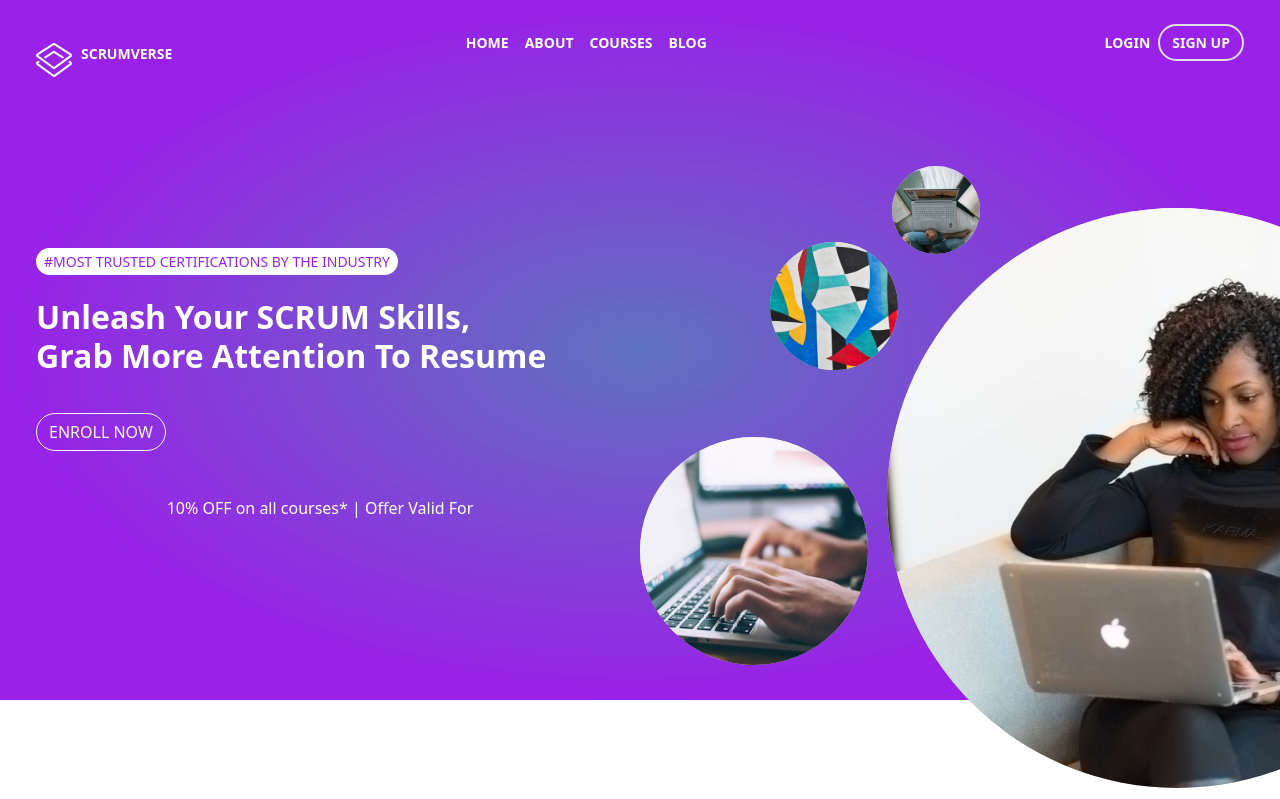
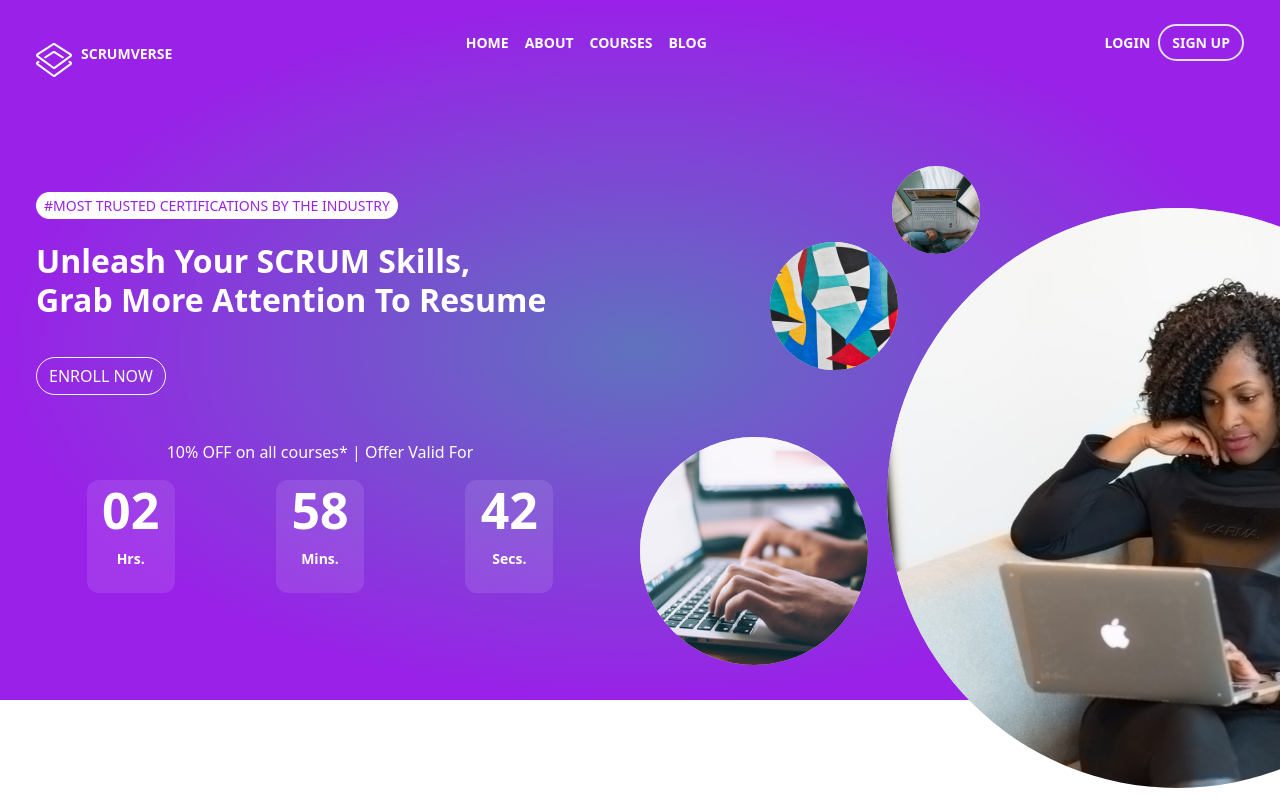
Before and after one commit to afsumeem/scrum-verse, a React (Create React App) app: page / in a window 1280 px wide. Shown: the top 799 px of the page. Built offline with nearby package versions, Linux system fonts and the light colour scheme.

Commit message:
banner done

```diff
--- a/src/components/Home/Banner/Banner.js
+++ b/src/components/Home/Banner/Banner.js
@@ -28,6 +28,38 @@ const Banner = () => {
                     <Button variant="outline-light rounded-pill" style={{ marginTop: "30px", marginBottom: "45px" }}>ENROLL NOW</Button>
                     <div >
                         <p className='text-white text-center'>10% OFF on all courses* | Offer Valid For</p>
+                        <div className='d-flex justify-content-around'>
+                            <div
+                                style={{ height: "px", width: "88px", backgroundColor: "rgba(255, 255, 255, 0.1)", borderRadius: "12px" }}
+                            >
+                                <h2 style={{ fontSize: "50px", fontWeight: "700", color: "white", textAlign: "center" }}>02</h2>
+                                <p style={{ fontSize: "14px", fontWeight: "700", color: "white", textAlign: "center" }}
+                                    className="pb-2"
+                                >Hrs.</p>
+
+                            </div>
+
+                            <div
+                                style={{ height: "px", width: "88px", backgroundColor: "rgba(255, 255, 255, 0.1)", borderRadius: "12px" }}
+                            >
+                                <h2 style={{ fontSize: "50px", fontWeight: "700", color: "white", textAlign: "center" }}>58</h2>
+                                <p style={{ fontSize: "14px", fontWeight: "700", color: "white", textAlign: "center" }}
+                                    className="pb-2"
+                                >Mins.</p>
+
+                            </div>
+
+                            <div
+                                style={{ height: "px", width: "88px", backgroundColor: "rgba(255, 255, 255, 0.1)", borderRadius: "12px" }}
+                            >
+                                <h2 style={{ fontSize: "50px", fontWeight: "700", color: "white", textAlign: "center" }}>42</h2>
+                                <p style={{ fontSize: "14px", fontWeight: "700", color: "white", textAlign: "center" }}
+                                    className="pb-2"
+                                >Secs.</p>
+
+                            </div>
+                        </div>
+
 
                     </div>
 
```
